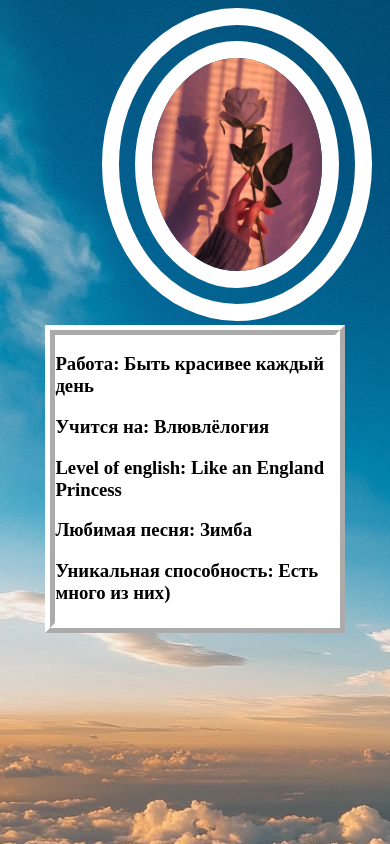
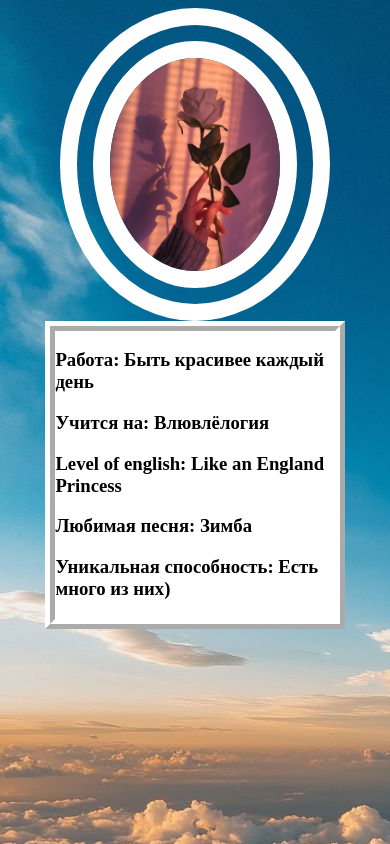
Before and after one commit to Wrench-byte/espartaco, a plain HTML site: page pag4.html in a window 390 px wide. Drawn offline with Linux system fonts and the light colour scheme.

Commit message:
Update style.css

```diff
--- a/style.css
+++ b/style.css
@@ -186,7 +186,9 @@ border: 50px;
 border-radius: 50%;
 border-style: double;
 border-color: white;
-margin-left: 25%;
+margin-left: auto;
+    margin-right: auto;
+    display: block;
 
 
 
```
